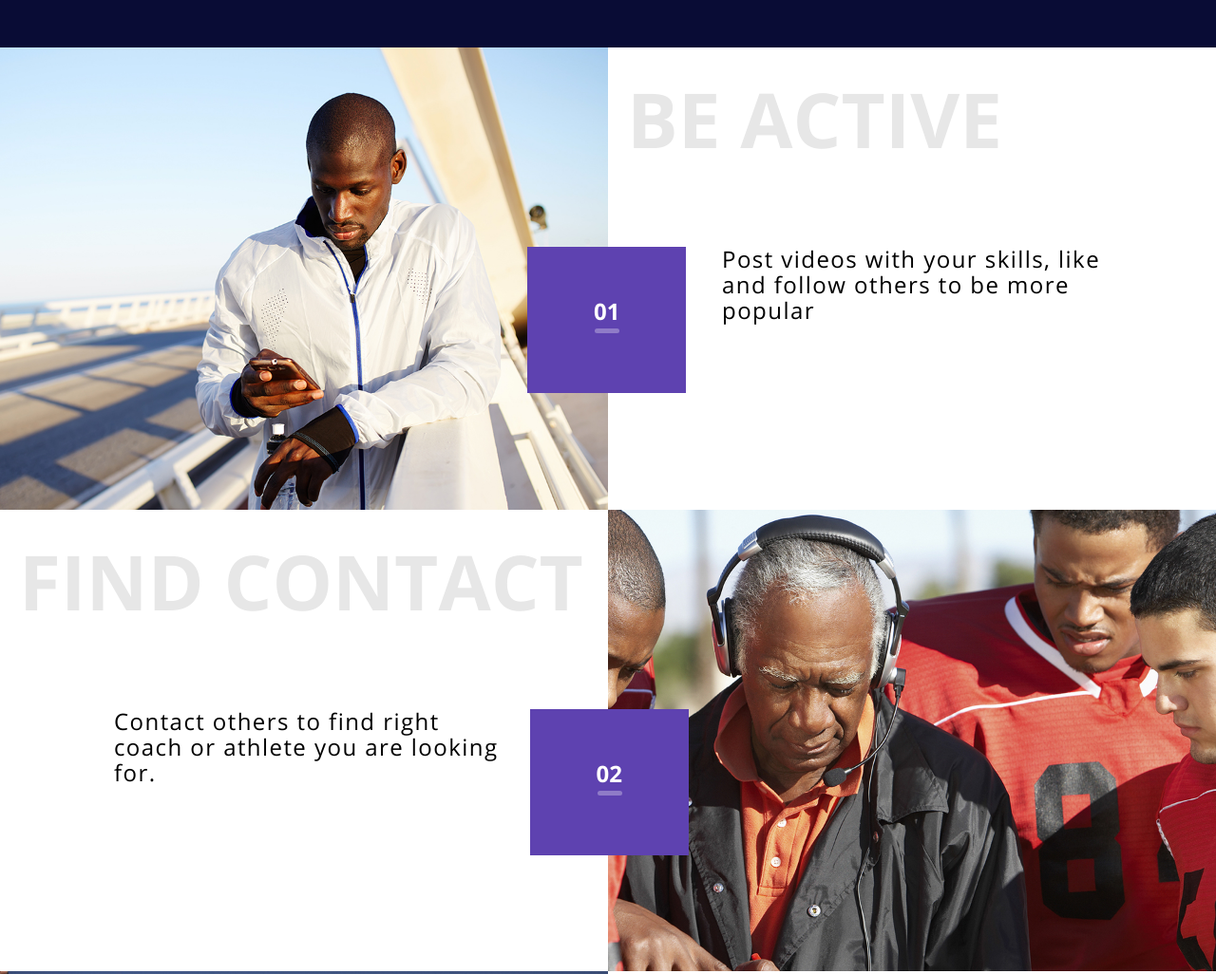
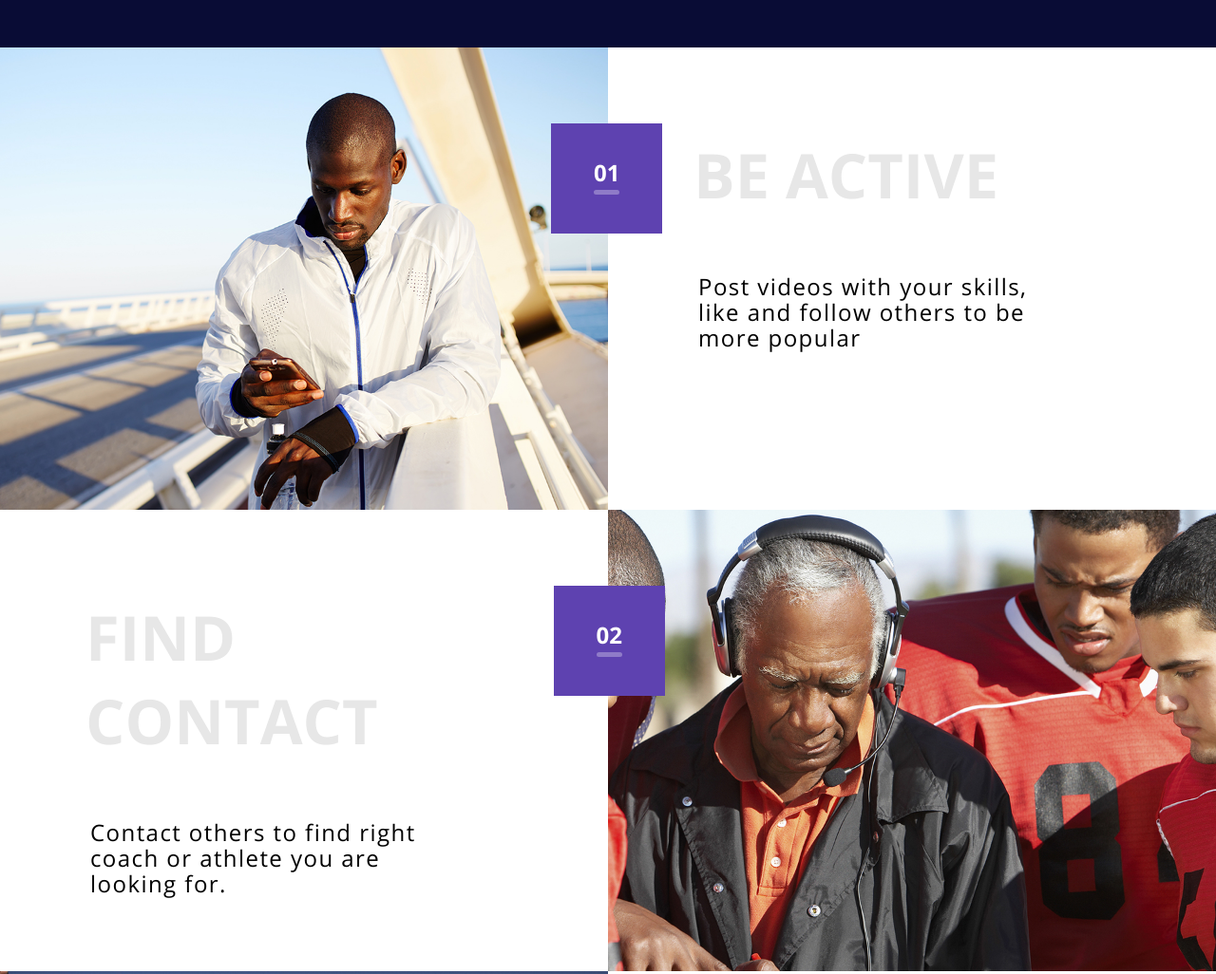
Before and after one commit to ZenkiOo/Surface, a plain HTML site: page index.html in a window 1280 px wide. Shown: the part 2640-3666 px from the top of the page at 95% size. Drawn offline with Linux system fonts and the light colour scheme.

Commit message:
0.9.5 add media

```diff
--- a/css/desktop.css
+++ b/css/desktop.css
@@ -148,43 +148,6 @@
 .logo-footer {
   padding-top: 263px;
 }
-@media (max-width: 1366px) {
-  .welcome-rows {
-    min-width: auto;
-  }
-  .welcome-row {
-    padding: 0;
-    font-size: 60px;
-    letter-spacing: 4.3px;
-  }
-  .welcome-row-two {
-    width: 756px;
-  }
-  .use-content {
-    padding-top: 20px;
-    padding-bottom: 0;
-  }
-  .use-title {
-    padding: 0 0 0 20px;
-  }
-  .use-text {
-    padding-top: 80px;
-    padding-right: 100px;
-    padding-left: 120px;
-    padding-bottom: 0;
-
-  }
-  .item-2 {
-    margin-left: 40px;
-  }
-}
-@media (max-width: 1270px) {
-  .use-title {
-    padding: 0;
-    font-size: 60px;
-    text-align: center;
-  }
-}
 @media (max-width: 1919px) {
   .header {
     padding: 0;
@@ -226,3 +189,87 @@
     padding: 0;
   }
 }
+@media (max-width: 1550px) {
+  .use-content {
+    padding-top: 0;
+    padding-right: 70px;
+    padding-bottom: 0;
+  }
+  .use-title {
+    font-size: 65px;
+  }
+  .use-num {
+    top: 140px;
+  }
+}
+@media (max-width: 1366px) {
+  .welcome-rows {
+    min-width: auto;
+  }
+  .welcome-row {
+    padding: 0;
+    font-size: 60px;
+    letter-spacing: 4.3px;
+  }
+  .welcome-row-two {
+    width: 756px;
+  }
+  .use-num {
+    top: 80px;
+    padding: 35px 45px 48px 45px;
+    font-size: 24px;
+  }
+  .use-num-odd {
+    left: -60px;
+  }
+  .use-num-even {
+    right: -60px;
+    left: auto;
+  }
+  .use-num::before {
+    top: 70px;
+    left: 45px;
+    width: 27px;
+    height: 5px;
+    border-radius: 3px;
+  }
+  .use-content {
+    padding-top: 90px;
+    padding-bottom: 0;
+  }
+  .use-title {
+    font-size: 65px;
+    padding: 0 0 0 90px;
+  }
+  .use-text {
+    padding-top: 60px;
+    padding-right: 90px;
+    padding-left: 95px;
+    padding-bottom: 0;
+
+  }
+  .item-2 {
+    margin-left: 40px;
+  }
+}
+@media (max-width: 1270px) {
+  .use-content {
+    padding-top: 100px;
+    padding-bottom: 0;
+  }
+  .use-title {
+    font-size: 55px;
+  }
+}
+@media (max-width: 1150px) {
+  .use-title {
+    font-size: 50px;
+    padding-bottom: 0;
+  }
+
+}
+@media (max-width: 1050px) {
+  .use-title {
+    font-size: 45px;
+  }
+}
--- a/css/style.css
+++ b/css/style.css
@@ -297,6 +297,8 @@ body {
   background-repeat: no-repeat;
   background-position: center center;
   background-size: 58px;
+  -webkit-box-shadow: 5px 5px 15px 0px #0000008f;
+  box-shadow: 5px 5px 15px 0px #0000008f;
 }
 .download {
   font-weight: bold;
```
